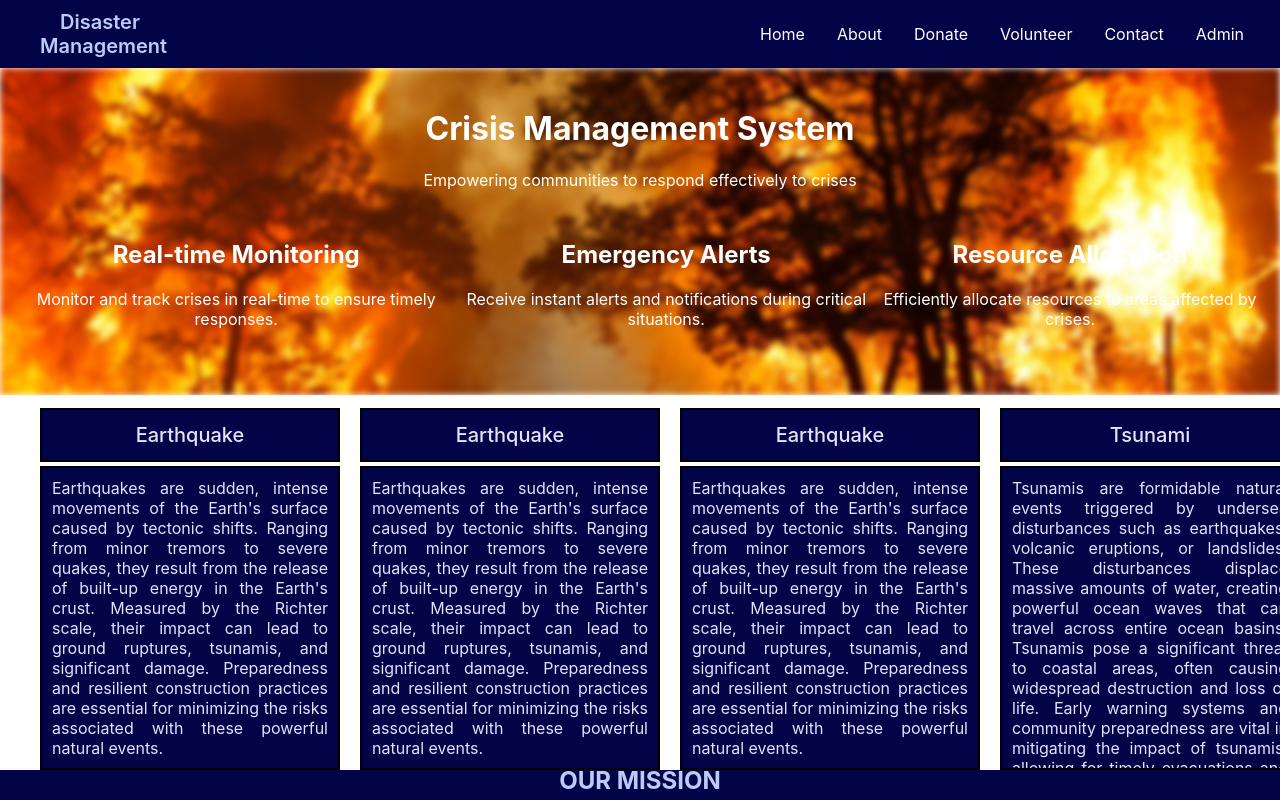
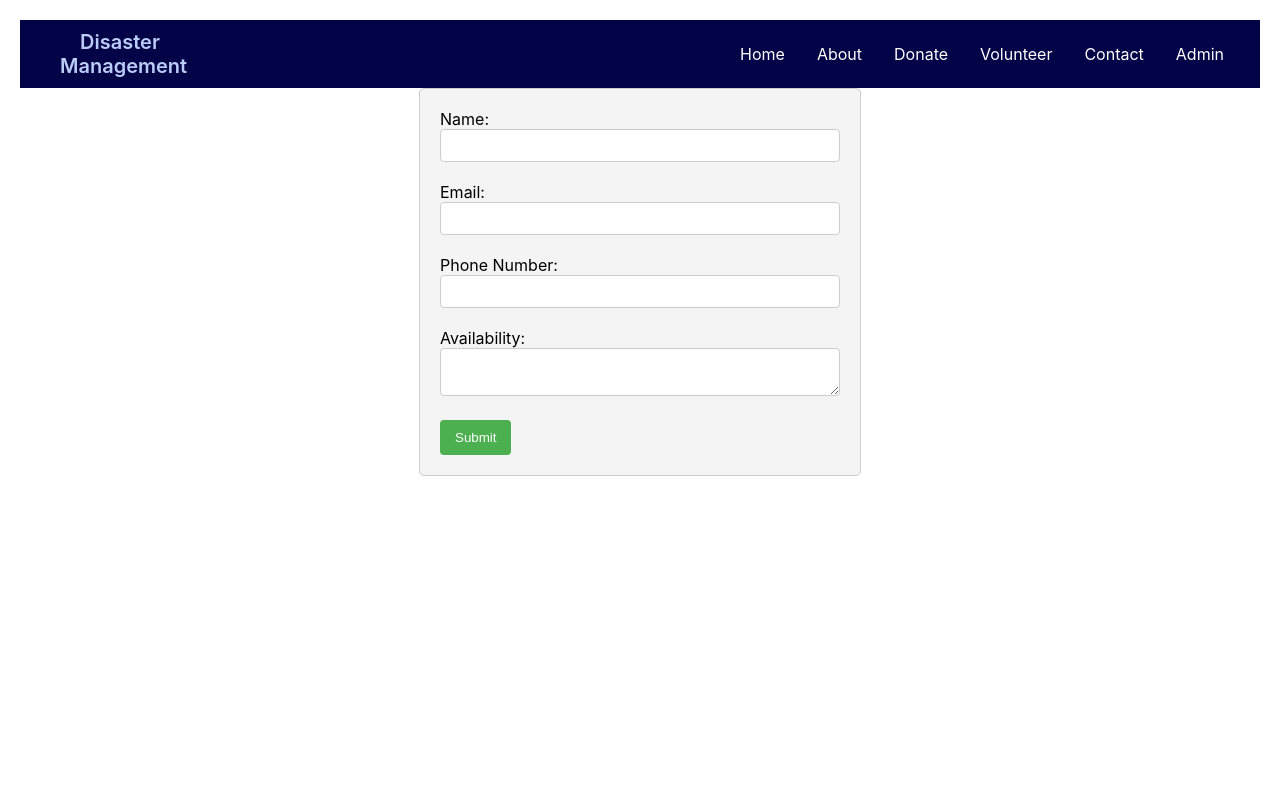
Before and after one commit to Prathamesh-Srivastava/Disaster-Management, a React (Create React App) app: page /volunteer in a window 1280 px wide. Shown: the top 800 px of the page. Built offline with nearby package versions, Linux system fonts and the light colour scheme; the HTML template or start-up script is replaced by a standard one.

Commit message:
Volunteer

```diff
--- a/package.json
+++ b/package.json
@@ -8,6 +8,7 @@
     "@testing-library/user-event": "^13.5.0",
     "react": "^18.2.0",
     "react-dom": "^18.2.0",
+    "react-router-dom": "^6.20.1",
     "react-scripts": "^5.0.1",
     "web-vitals": "^2.1.4"
   },
--- a/src/App.js
+++ b/src/App.js
@@ -1,11 +1,15 @@
 import './App.css';
-// import Navbar from './Components/Navbar';
+import {BrowserRouter, Route, Routes } from 'react-router-dom';
 import Home from './Pages/HomePage';
+import Volunteer from './Pages/Volunteer';
 function App() {
   return (
-    <div className="App">
-      <Home />
-    </div>
+    <BrowserRouter>
+      <Routes>
+        <Route path="/" element={<Home />}/>
+        <Route path="/volunteer" element={<Volunteer />}/>
+      </Routes>
+    </BrowserRouter>
   );
 }
 
--- a/src/Components/Navbar.css
+++ b/src/Components/Navbar.css
@@ -39,6 +39,11 @@
     display: inline-block;
   }
 
+  a {
+    text-decoration: none;
+    color: white;
+  }
+
   .nav-link:hover {
     background-color: #555;
   }
--- a/src/Components/Navbar.jsx
+++ b/src/Components/Navbar.jsx
@@ -1,5 +1,6 @@
 import React from 'react';
-import "./Navbar.css"
+import "./Navbar.css";
+import { Link } from 'react-router-dom';
 
 const Navbar = () => {
   return (
@@ -9,10 +10,10 @@ const Navbar = () => {
         <span>Management</span>
       </span>
       <ul className="nav-list">
-        <li><a href="#" className="nav-link">Home</a></li>
+        <Link to="/"><li><a href="#" className="nav-link">Home</a></li></Link>
         <li><a href="#" className="nav-link">About</a></li>
-        <li><a href="#" className="nav-link">Donate</a></li>
-        <li><a href="#" className="nav-link">Volunteer</a></li>
+        <li><a href="#" className="nav-link"><a href='https://indianredcross.org/ircs/donatenow'>Donate</a></a></li>
+        <Link to= "/volunteer"><li><a href="#" className="nav-link">Volunteer</a></li></Link>
         <li><a href="#" className="nav-link">Contact</a></li>
         <li><a href="#" className="nav-link">Admin</a></li>
       </ul>
--- /dev/null
+++ b/src/Pages/Volunteer.css
@@ -0,0 +1,42 @@
+/* Volunteer.css */
+
+.volunteer {
+    padding: 20px;
+  }
+
+  #volunteerForm {
+    max-width: 400px;
+    margin: 0 auto;
+    padding: 20px;
+    background-color: #f4f4f4;
+    border: 1px solid #ccc;
+    border-radius: 5px;
+  }
+
+  label {
+    display: block;
+    margin-bottom: 8px;
+  }
+
+  input,
+  textarea {
+    width: 100%;
+    padding: 8px;
+    margin-bottom: 12px;
+    box-sizing: border-box;
+    border: 1px solid #ccc;
+    border-radius: 4px;
+  }
+
+  button {
+    background-color: #4caf50;
+    color: white;
+    padding: 10px 15px;
+    border: none;
+    border-radius: 4px;
+    cursor: pointer;
+  }
+
+  button:hover {
+    background-color: #45a049;
+  }
--- /dev/null
+++ b/src/Pages/Volunteer.jsx
@@ -0,0 +1,36 @@
+import React from "react";
+import "./Volunteer.css";
+import Navbar from "../Components/Navbar";
+
+const Volunteer = () => {
+    return (
+        <div className="volunteer">
+            <Navbar/>
+        <form id="volunteerForm">
+            <label>
+                Name:
+                <input type="text" name="name" required />
+            </label>
+
+            <label>
+                Email:
+                <input type="email" name="email" required />
+            </label>
+
+            <label>
+                Phone Number:
+                <input type="tel" name="phone" required />
+            </label>
+
+            <label>
+                Availability:
+                <textarea name="availability"></textarea>
+            </label>
+
+            <button type="submit">Submit</button>
+        </form>
+        </div>
+    )
+}
+
+export default Volunteer;
```
Also changed, not shown: 1 other file (tests, documents, lock files or other folders).
